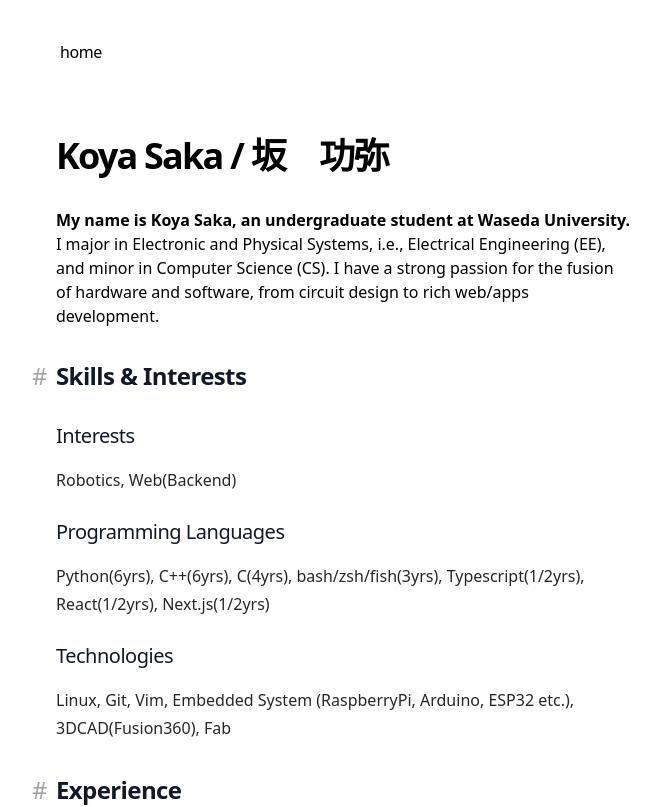
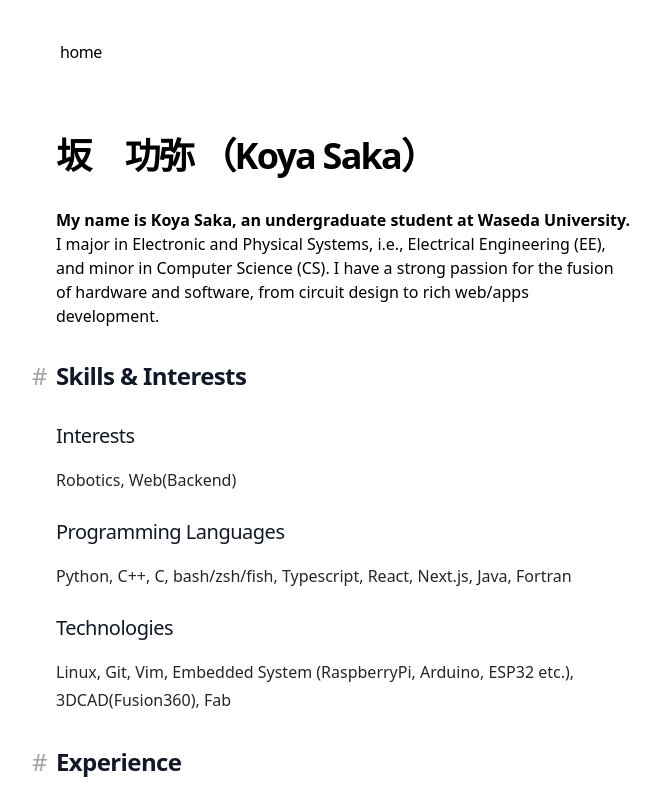
Before and after one commit to k7oya14/k7oya14.github.io, a Next.js app: page / in a window 1280 px wide. Shown: the top 807 px of the page, without its empty margins (296-956 px from the left). Built offline with nearby package versions, Linux system fonts and the light colour scheme.

Commit message:
chore: Update uncompleted part

```diff
--- a/src/app/layout.tsx
+++ b/src/app/layout.tsx
@@ -9,15 +9,15 @@ import { baseUrl } from "./sitemap";
 export const metadata: Metadata = {
   metadataBase: new URL(baseUrl),
   title: {
-    default: "Koya Saka's Portfolio",
+    default: "Koya Saka",
     template: "%s | Koya Saka",
   },
   description: "Koya Saka's website (Portfolio/CV/Resume etc.)",
   openGraph: {
-    title: "Koya Saka's Portfolio",
+    title: "Koya Saka",
     description: "Koya Saka's website (Portfolio/CV/Resume etc.)",
     url: baseUrl,
-    siteName: "Koya Saka's Portfolio",
+    siteName: "Koya Saka",
     locale: "ja_JP",
     type: "website",
   },
--- a/src/app/page.tsx
+++ b/src/app/page.tsx
@@ -5,7 +5,7 @@ import Portfolio from "@/markdown/portfolio.mdx";
 export default function Page() {
   return (
     <main>
-      <h1 className="mb-8 text-4xl font-bold tracking-tighter">Koya Saka / 坂　功弥</h1>
+      <h1 className="mb-8 text-4xl font-bold tracking-tighter">坂　功弥 （Koya Saka）</h1>
       <p className="mb-4">
         <b>
           My name is Koya Saka, an undergraduate student at Waseda University.
--- a/src/markdown/portfolio.mdx
+++ b/src/markdown/portfolio.mdx
@@ -16,7 +16,25 @@
 | Aerospace Engineering, Embedded System, Wireless Engineering |
 | Rockoonはrocketとballoonを組み合わせた造語で，気球による空中発射式のロケットを指す。ロケットを吊り下げた気球を打ち上げ，成層圏まで到達したあとロケットを分離して発射する。早稲田大学の宇宙系ものづくりサークルWASAに所属し，高度100kmの宇宙空間到達を目標にして技術開発を進めている。主に電装まわりを担当。T系（通信系）の回路基板やアンテナを開発中。|
 | <ul><li>**[えひめ南予成層圏気球共同実験(2023)](https://ehimenannyoballoon.wixsite.com/nannyoballoon)**</li><li>**[JAXA大気球シンポジウム(2023年度)](https://www.isas.jaxa.jp/researchers/symposium/files/balloon2023_program_e.pdf)** 講演ID: isas23-sbs-049</li></ul> |
-| ↗[ About](https://drive.google.com/file/d/1bsWl2VN6eJSo9O92AWJsazBPe3DM9tEN/view), ↗[ Github](https://github.com/wasa-rockoon), |
+| ↗[ About](https://drive.google.com/file/d/1SHqDdLXc47C4IRc2uI5DkyweI4V-hH2Q/view?usp=sharing), ↗[ Github](https://github.com/wasa-rockoon), |
+
+### Attitude Estimation Device for Model Rockets
+（July 2022 - Aug 2022）
+| ![Attitude Estimation Device for Model Rockets](/home/RocketAttitudeDevice.jpeg) |
+| --- |
+| Research, Aerospace Engineering, Embedded System |
+| 気圧センサや9軸IMUをセンサーフュージョンし，カルマンフィルタを用いて飛行中のモデルロケットの姿勢推定するデバイスを研究開発した。|
+| <ul><li>早稲田実業学校高等部 卒業論文(2020)</li></ul> |
+| ↗[ Report](https://drive.google.com/file/d/1e-rsXD2dYTW1nlMyFPR90hdaMCb74vvC/view?usp=share_link), ↗[ Video](https://drive.google.com/file/d/1UBdkeQrA65IygWaLMJ3myMvUvvK79yFZ/view?usp=sharing) |
+
+### AUDAS
+(July 2020 - Nov 2020)
+| ![AUDAS](/home/AUDAS.jpg)  |
+| --- |
+| Research, Embedded System |
+| AUDAS(Automated Underwater Data Acquisition System:自動水中データ収集システム)は，大気と水中環境の温度や湿度といったテレメトリを，全自動で同時にモニタリングするシステム。水中環境の未来予測を目標としていて，将来的に水中の調査や漁業に役立てる。自分はPMとして，調査，研究開発，論文執筆を総括した。自分達の持っている技術を使って研究を行う難しさや論文を執筆する難しさを学んだ。COVID-19に伴いこのプロジェクトは終了した。|
+| <ul><li>[第9回 高校・高専気象観測機器コンテスト(2020年)](https://www.wxbunka.com/cms/wp-content/uploads/2020/12/result-of-9th-contest_2.pdf) 所属:早稲田実業学校高等部</li></ul> |
+| ↗[ Paper](https://www.wxbunka.com/cms/wp-content/uploads/2017/01/9-18.suimitsu_waseda.pdf) |
 
 ### Underwater Robot
 (July 2018 - Jan 2021)
@@ -25,22 +43,4 @@
 | Robotics |
 | 国立研究開発法人海洋研究開発機構（JAMSTEC）が主催する，水中ロボットの全国大会でジュニア部門に出場。大会公式キットを基にROVを開発した。自分はPMとして，機体，回路基板，ソフトウェアの全ての設計，開発，製作を総括した。水中という特殊な環境でのオペレーションの難しさや，プロジェクトマネジメントの重要性を学んだ。|
 | <ul><li>**[水中ロボットコンベンションinJAMSTEC2018　ジュニア部門準優勝](https://uwr.sakura.ne.jp/test/%e3%82%b8%e3%83%a5%e3%83%8b%e3%82%a2%e9%83%a8%e9%96%80/)** 所属:早稲田実業学校中等部</li></ul> |
-| ↗[ About](https://drive.google.com/file/d/1gk-xykSY_aUVUyw3LqJm1zm9XkNYxaYT/view?usp=sharing), ↗[ Github](), |
-
-### AUDAS
-(July 2020 - Nov 2020)
-| ![AUDAS](/home/AUDAS.jpg)  |
-| --- |
-| Research, Embedded System |
-| AUDAS(Automated Underwater Data Acquisition System:自動水中データ収集システム)は，大気と水中環境の温度や湿度といったテレメトリを，全自動で同時に観測するシステム。水中環境の未来予測を目標としていて，将来的に水中の調査や漁業に役立てる。自分はPMとして，調査，研究開発，論文執筆を総括した。自分達の持っている技術を使って研究する難しさや論文に書き起こす難しさを学んだ。COVID-19に伴いこのプロジェクトは終了した。|
-| <ul><li>[第9回 高校・高専気象観測機器コンテスト(2020年)](https://www.wxbunka.com/cms/wp-content/uploads/2020/12/result-of-9th-contest_2.pdf) 所属:早稲田実業学校高等部</li></ul> |
-| ↗[ Paper](https://www.wxbunka.com/cms/wp-content/uploads/2017/01/9-18.suimitsu_waseda.pdf), ↗[ Github](), |
-
-### Attitude Estimation Device for Model Rockets
-（July 2022 - Aug 2022）
-| ![Attitude Estimation Device for Model Rockets](/home/RocketAttitudeDevice.jpeg) |
-| --- |
-| Research, Aerospace Engineering, Embedded System |
-| 気圧センサや9軸IMUをセンサーフュージョンし，カルマンフィルタを用いて飛行中のモデルロケットの姿勢推定するデバイスを研究開発した。|
-| <ul><li>早稲田実業学校高等部 卒業論文(2020)</li></ul> |
-| ↗[ Paper](https://drive.google.com/file/d/1e-rsXD2dYTW1nlMyFPR90hdaMCb74vvC/view?usp=sharing), ↗[ Github](), |
+| ↗[ Report](https://drive.google.com/file/d/1gk-xykSY_aUVUyw3LqJm1zm9XkNYxaYT/view?usp=sharing)|
--- a/src/markdown/skills-interests.mdx
+++ b/src/markdown/skills-interests.mdx
@@ -3,7 +3,7 @@
 Robotics, Web(Backend)
 
 ### Programming Languages
-Python(6yrs), C++(6yrs), C(4yrs), bash/zsh/fish(3yrs), Typescript(1/2yrs), React(1/2yrs), Next.js(1/2yrs)
+Python, C++, C, bash/zsh/fish, Typescript, React, Next.js, Java, Fortran
 
 ### Technologies
 Linux, Git, Vim, Embedded System (RaspberryPi, Arduino, ESP32 etc.), 3DCAD(Fusion360), Fab
```
Also changed, not shown: 1 other file (tests, documents, lock files or other folders).
